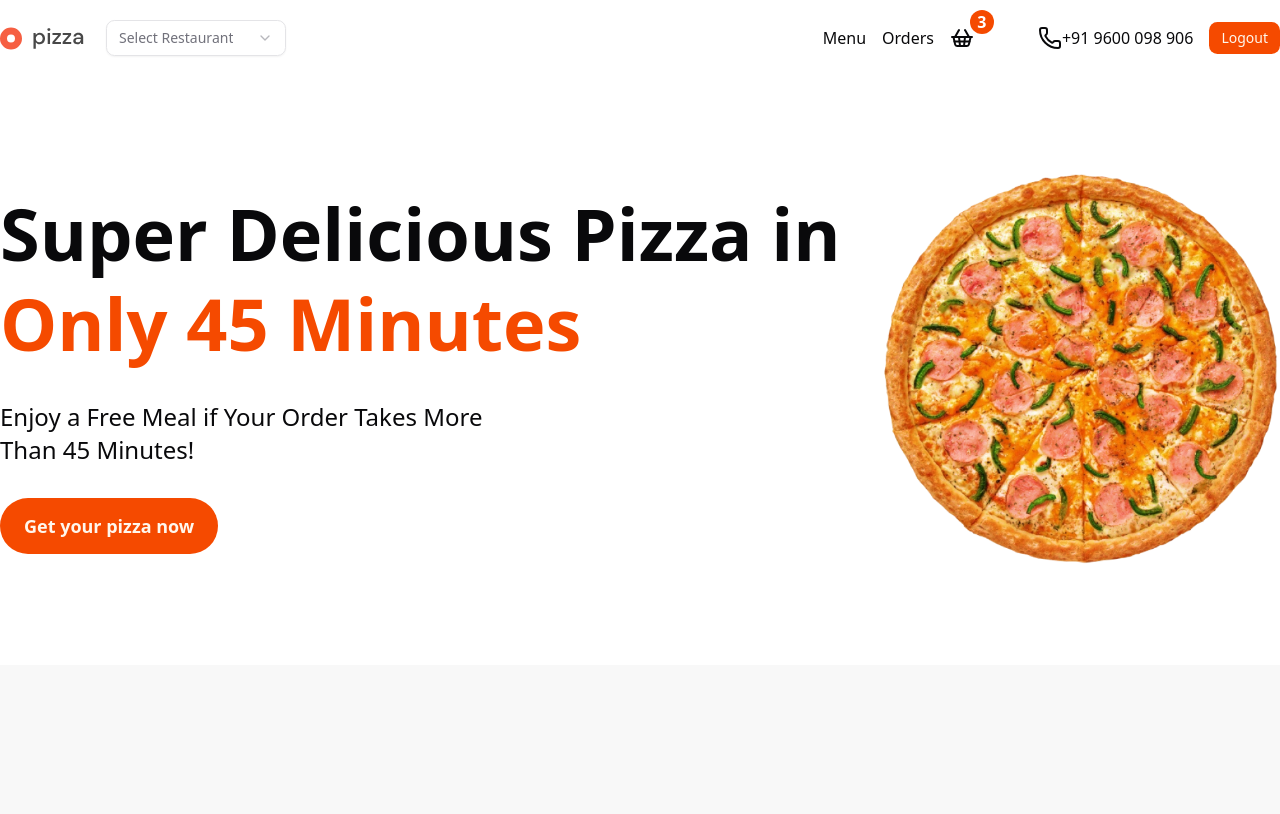
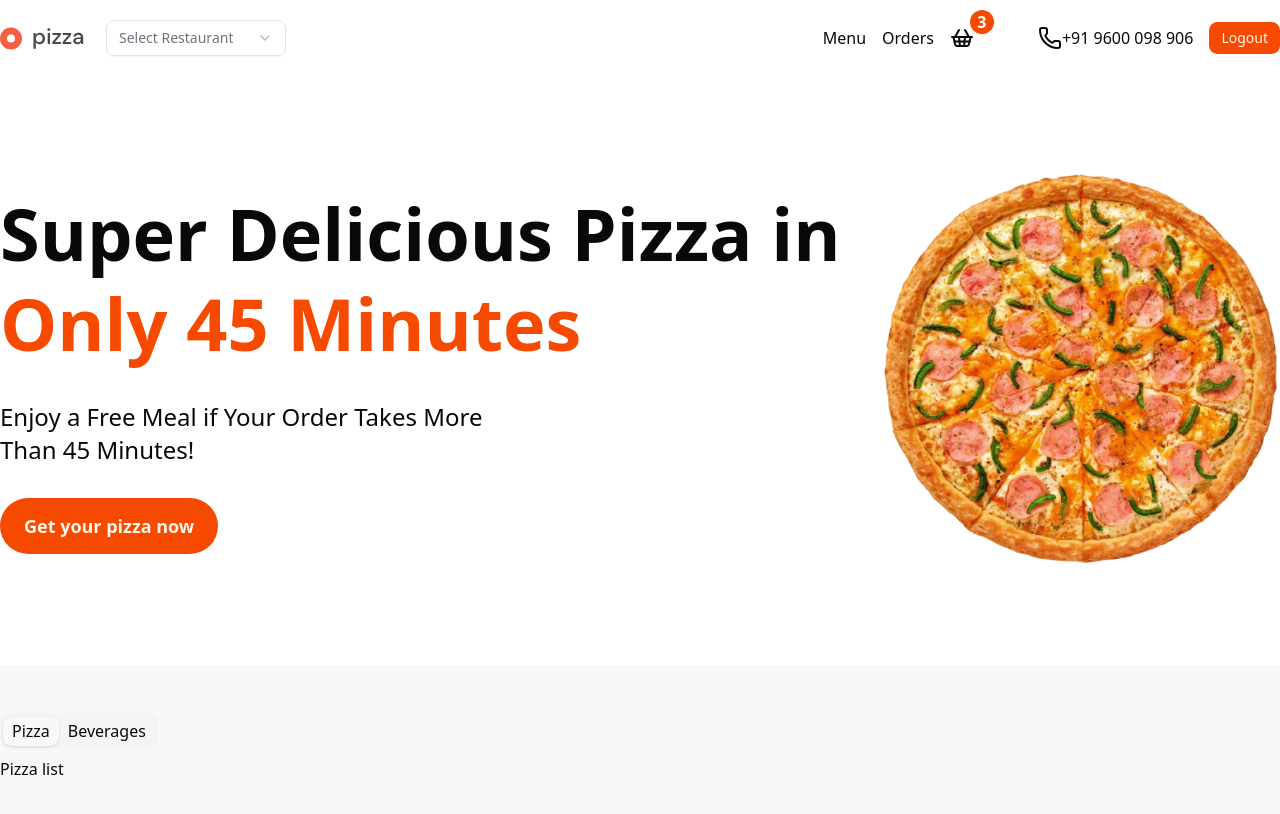
Before and after one commit to abhirajbhargava19/client-ui, a Next.js app: page / in a window 1280 px wide. Shown: the top 814 px of the page. Built offline with nearby package versions, Linux system fonts and the light colour scheme.

Commit message:
add category tab

```diff
--- a/app/(home)/page.tsx
+++ b/app/(home)/page.tsx
@@ -1,4 +1,5 @@
 import {Button} from '@/components/ui/button'
+import { Tabs, TabsContent, TabsList, TabsTrigger } from '@/components/ui/tabs';
 import Image from 'next/image'
 
 export default function Home() {
@@ -27,7 +28,18 @@ export default function Home() {
           </div>
         </div>
         </section>
-
+        <section>
+          <div className='container py-12'>
+            <Tabs defaultValue="pizza" className="w-[400px]">
+                <TabsList>
+                   <TabsTrigger value="pizza" className="text-md">Pizza</TabsTrigger>
+                   <TabsTrigger value="beverages" className="text-md">Beverages</TabsTrigger>
+                </TabsList>
+                <TabsContent value="pizza">Pizza list</TabsContent>
+                <TabsContent value="beverages">Beverages list</TabsContent>
+            </Tabs>
+          </div>
+        </section>
     </>
   );
 }
--- /dev/null
+++ b/components/ui/tabs.tsx
@@ -0,0 +1,66 @@
+"use client"
+
+import * as React from "react"
+import * as TabsPrimitive from "@radix-ui/react-tabs"
+
+import { cn } from "@/lib/utils"
+
+function Tabs({
+  className,
+  ...props
+}: React.ComponentProps<typeof TabsPrimitive.Root>) {
+  return (
+    <TabsPrimitive.Root
+      data-slot="tabs"
+      className={cn("flex flex-col gap-2", className)}
+      {...props}
+    />
+  )
+}
+
+function TabsList({
+  className,
+  ...props
+}: React.ComponentProps<typeof TabsPrimitive.List>) {
+  return (
+    <TabsPrimitive.List
+      data-slot="tabs-list"
+      className={cn(
+        "bg-muted text-muted-foreground inline-flex h-9 w-fit items-center justify-center rounded-lg p-[3px]",
+        className
+      )}
+      {...props}
+    />
+  )
+}
+
+function TabsTrigger({
+  className,
+  ...props
+}: React.ComponentProps<typeof TabsPrimitive.Trigger>) {
+  return (
+    <TabsPrimitive.Trigger
+      data-slot="tabs-trigger"
+      className={cn(
+        "data-[state=active]:bg-background dark:data-[state=active]:text-foreground focus-visible:border-ring focus-visible:ring-ring/50 focus-visible:outline-ring dark:data-[state=active]:border-input dark:data-[state=active]:bg-input/30 text-foreground dark:text-muted-foreground inline-flex h-[calc(100%-1px)] flex-1 items-center justify-center gap-1.5 rounded-md border border-transparent px-2 py-1 text-sm font-medium whitespace-nowrap transition-[color,box-shadow] focus-visible:ring-[3px] focus-visible:outline-1 disabled:pointer-events-none disabled:opacity-50 data-[state=active]:shadow-sm [&_svg]:pointer-events-none [&_svg]:shrink-0 [&_svg:not([class*='size-'])]:size-4",
+        className
+      )}
+      {...props}
+    />
+  )
+}
+
+function TabsContent({
+  className,
+  ...props
+}: React.ComponentProps<typeof TabsPrimitive.Content>) {
+  return (
+    <TabsPrimitive.Content
+      data-slot="tabs-content"
+      className={cn("flex-1 outline-none", className)}
+      {...props}
+    />
+  )
+}
+
+export { Tabs, TabsList, TabsTrigger, TabsContent }
--- a/package.json
+++ b/package.json
@@ -11,6 +11,7 @@
   "dependencies": {
     "@radix-ui/react-select": "^2.2.6",
     "@radix-ui/react-slot": "^1.2.4",
+    "@radix-ui/react-tabs": "^1.1.13",
     "class-variance-authority": "^0.7.1",
     "clsx": "^2.1.1",
     "lucide-react": "^0.553.0",
```
Also changed, not shown: 1 other file (tests, documents, lock files or other folders).
